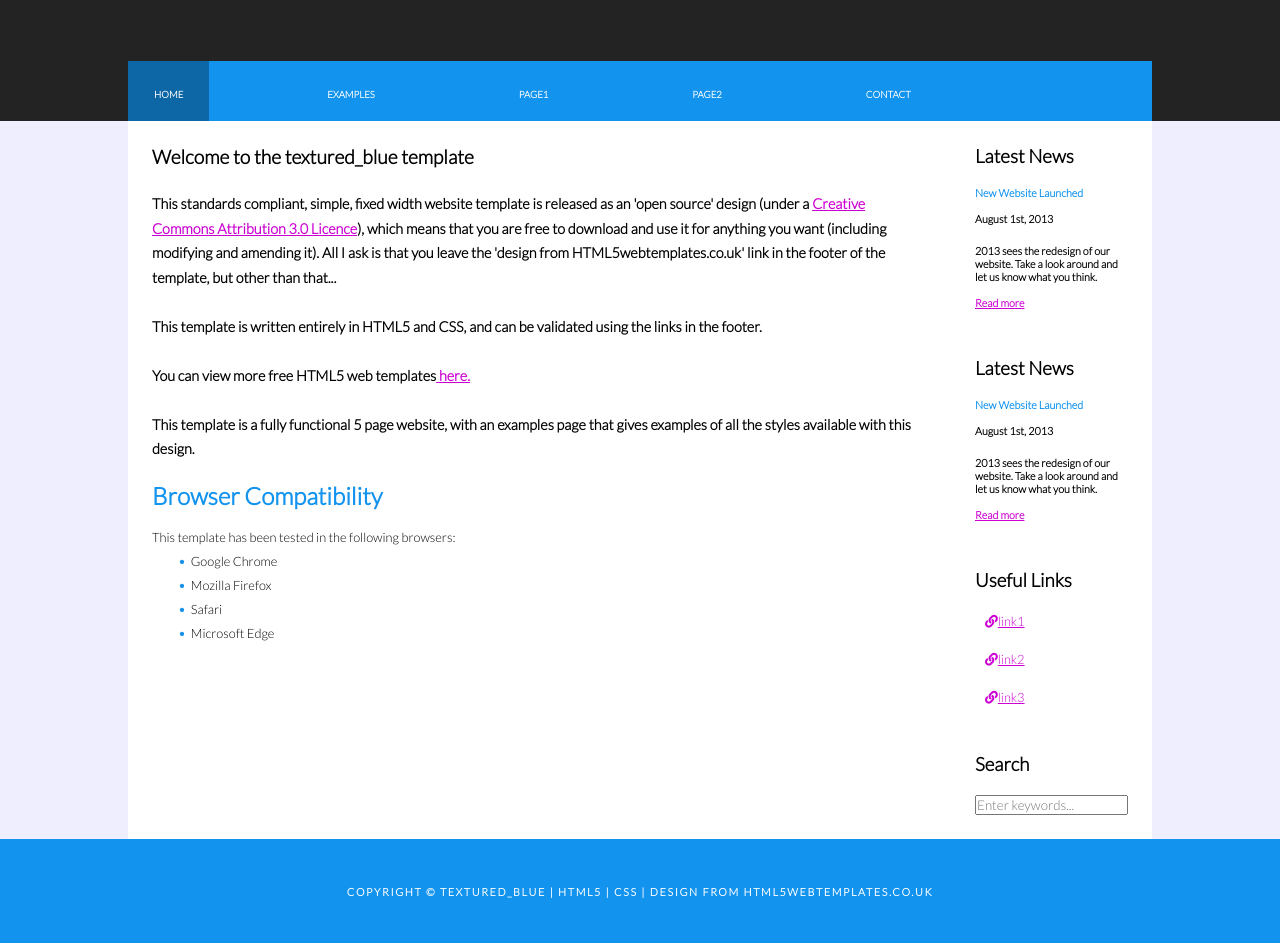
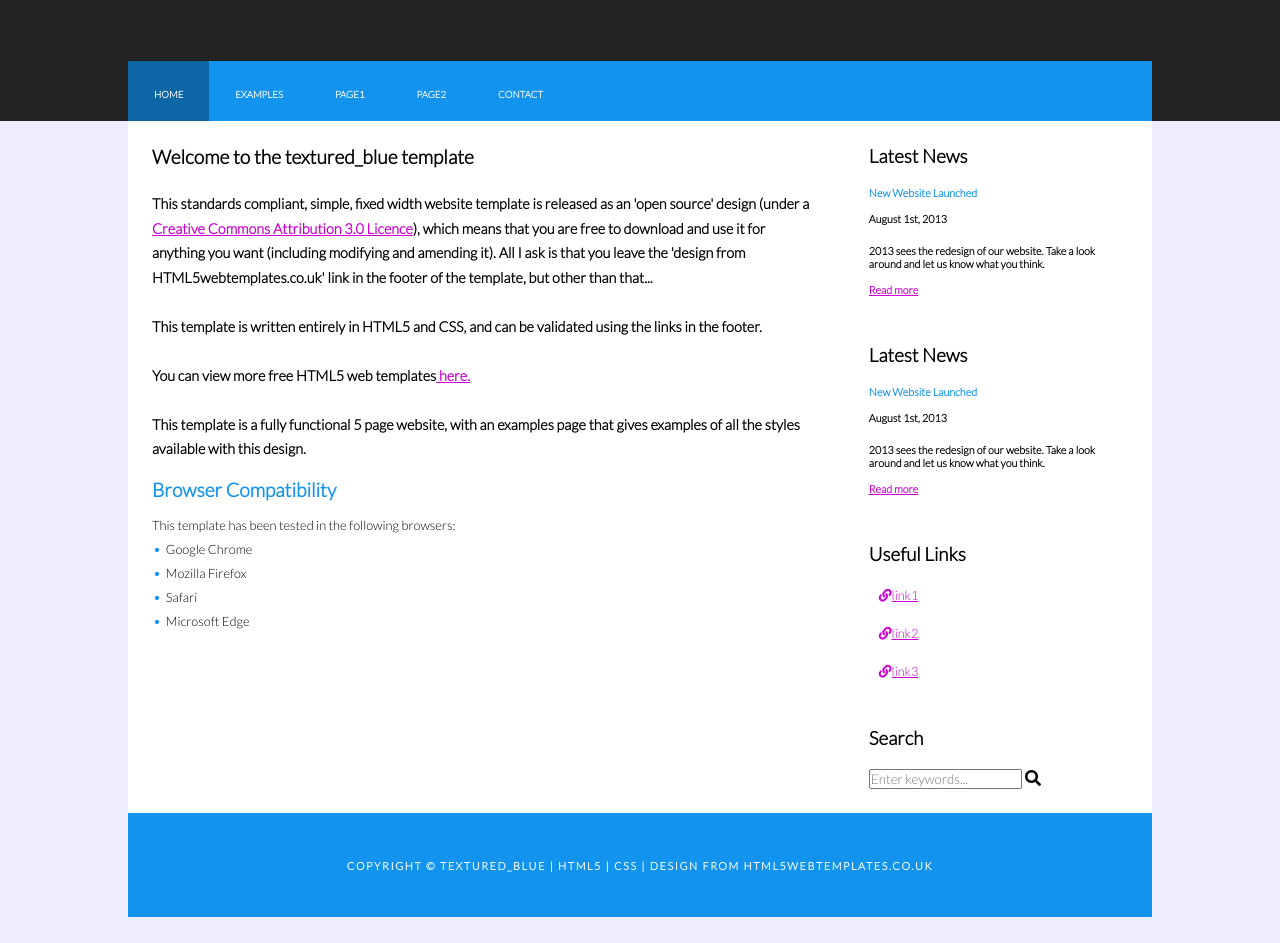
Before and after one commit to Carmelo-7/Asper-project1, a plain HTML site: page index.html in a window 1280 px wide. Shown: the part 93-1036 px from the top of the page. After the commit the page ends 1010 px from the top, so only its background shows below. Drawn offline with Linux system fonts and the light colour scheme.

Commit message:
footer, aside width,search icon, nav links hover fix

```diff
--- a/index.html
+++ b/index.html
@@ -29,6 +29,7 @@
         </div>
     </header>
     <main>
+        <div class="footer-wrap">
         <div class="main-wrapper">
             <div class="">
                 <div>
@@ -49,7 +50,7 @@
                     </p><br>
                     <h2>Browser Compatibility</h2><br>
                     <div>This template has been tested in the following browsers:</div>
-                    <ul>
+                    <ul class="browser-list">
                         <li>Google Chrome</li>
                         <li>Mozilla Firefox</li>
                         <li>Safari</li>
@@ -91,14 +92,19 @@
                 <div>
                  <h3>Search</h3><br>
                  <input type="text" placeholder="Enter keywords...">
+                 <i class="fa fa-search" aria-hidden="true"></i>
+
                 </div>
-            </aside><br><br>
+            </aside>
+        <br><br>
         </div>
+        <div class="footer">
+            <h6>COPYRIGHT © TEXTURED_BLUE | HTML5 | CSS | DESIGN FROM HTML5WEBTEMPLATES.CO.UK</h6>
+        </div>
+    </div>
 
     </main>
-    <footer>
-        <h6>COPYRIGHT © TEXTURED_BLUE | HTML5 | CSS | DESIGN FROM HTML5WEBTEMPLATES.CO.UK</h6>
-    </footer>
+
 
 </body>
 
--- a/style.css
+++ b/style.css
@@ -44,7 +44,8 @@ body > header > div>nav{
 body > header > div>nav>ul{
     list-style-type: none;
     display: flex;
-    justify-content: space-between;
+    justify-content: flex-start;
+    min-width: 70%;
 }
 body > header > div>nav>ul>li{
     padding: 1.3rem 0.5rem;
@@ -64,25 +65,25 @@ body > header > div>nav>ul>li:hover{
 .active{
     background-color: #0d66a5;
 }
-main div{
+main>div div{
     background-color: white;
 }
-body > main > div > div{
+body > main>div > div > div{
     padding: 1.5rem;
 }
-body > main > div > div > div:nth-child(1) > h2:nth-child(4){
+body > main>div > div > div > div:nth-child(1) > h2:nth-child(4){
     color: #1293ee;
 }
- main > div > div > div:nth-child(1) > h2:nth-child(1){
+ main>div > div > div > div:nth-child(1) > h2:nth-child(1){
     margin-bottom: 1.5rem;
     font-size: 1.2rem;
 }
-body > main > div > div > div:nth-child(1) > p{
+body > main>div > div > div > div:nth-child(1) > p{
     line-height: 1.7em;
     font-size: 0.9rem;
 font-weight:600;
 }
-body > main > div > div > div:nth-child(1) > p> a{
+body > main>div > div > div > div:nth-child(1) > p> a{
     color:#cc00d3;
     text-decoration: underline;
 
@@ -90,47 +91,50 @@ body > main > div > div > div:nth-child(1) > p> a{
 body > main > div > div > div:nth-child(1) > div{
     font-size: 0.8rem;
 }
-main > div > div > div:nth-child(1) > ul > li{
+main>div > div > div > div:nth-child(1) > ul.browser-list > li{
     list-style: none;
     margin: 0.5rem;
-    margin-left: 5%;
+    margin-left: 0;
     font-size: 0.8rem;
 
 }
-main > div > div > div:nth-child(1) > ul > li::before {
+
+main>div > div > div > div:nth-child(1) > ul > li::before {
     content: "\2022";
     color: #1293ee;
     font-weight: bold;
     display: inline-block;
     width: 1em;
-    margin-left: -1em;
+    margin-left: 1px;
   }
-  main > div > aside > div{
+  main>div > div > aside > div{
       padding :1.5rem;
   }
-  body > main > div > aside > div > h6:nth-child(3) > span{
+  body > main>div > div > aside > div > h6:nth-child(3) > span{
 
     color:#1293ee;
 
 
   }
-  body > main > div > aside > div > h6:nth-child(5) > a{
+  body > main>div > div > aside > div > h6:nth-child(5) > a{
       color:#cc00d3;
   }
-  main > div > aside > div:nth-child(3) > ul > li{
+  main>div > div > aside > div:nth-child(3) > ul > li{
       list-style: none;
 
   }
-  body > main > div > aside > div:nth-child(3) > ul > li> a{
+  body > main>div > div > aside > div:nth-child(3) > ul > li> a{
       color: #cc00d3;
       margin:0 10px;
       font-size: 0.8em;
   }
   @media screen and (min-width:700px){
+      .footer-wrap{
+          margin: 0 10%;
+      }
       .main-wrapper{
           display: flex;
-          margin: 0 10%;
-
+          margin: 0;
 
       }
       .branding{
@@ -141,7 +145,7 @@ main > div > div > div:nth-child(1) > ul > li::before {
           margin-top: 4rem;
       }
       aside{
-          width: 20%;
+          min-width: 30%;
       }
       header .branding h1,header .branding h6{
           text-align: left;
@@ -155,7 +159,7 @@ main > div > div > div:nth-child(1) > ul > li::before {
   body{
       background-color:#eeeefe;
   }
-  footer{
+  .footer-wrap .footer{
       width: 100%;
       height: 6.5rem;
       background-color: #1293ee;
@@ -164,8 +168,9 @@ main > div > div > div:nth-child(1) > ul > li::before {
       flex-wrap: wrap;
       align-items: center;
 
+
   }
-  footer h6{
+  .footer-wrap .footer h6{
       color: white;
       text-align:center ;
       letter-spacing: 0.1rem;
```
